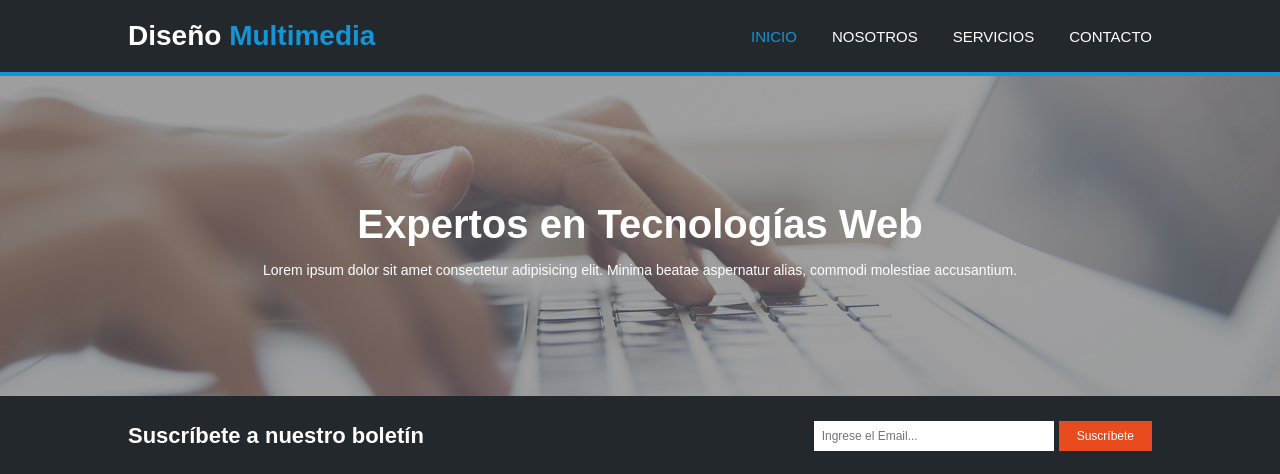
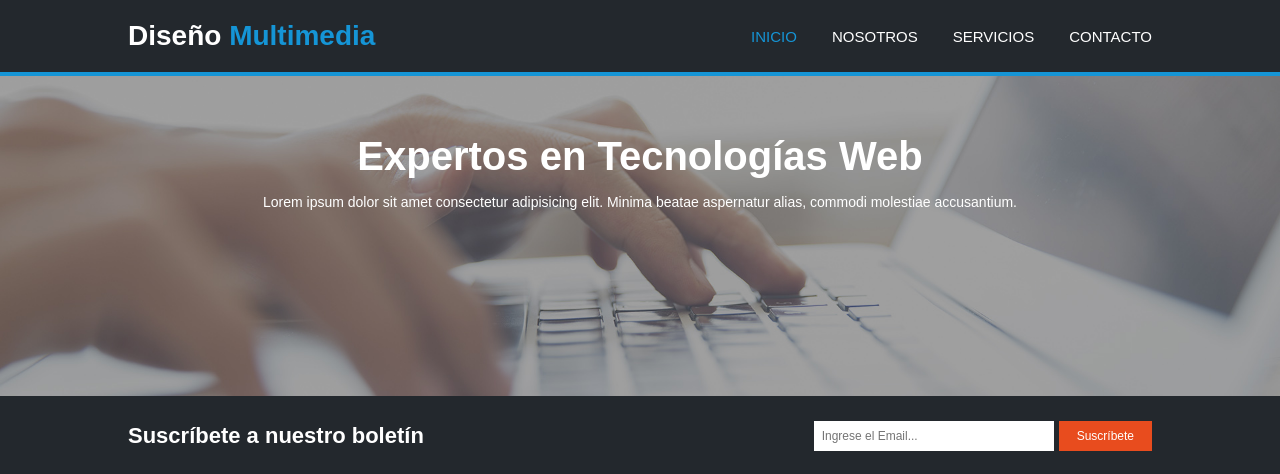
Before and after one commit to jheraldinparrarojas-design/Proyecto-Graphel, a plain HTML site: page index.html in a window 1280 px wide. Shown: the top 474 px of the page. Drawn offline with Linux system fonts and the light colour scheme.

Commit message:
Correción JP

```diff
--- a/style/style.css
+++ b/style/style.css
@@ -51,12 +51,13 @@ nav a.activo {
 body > main {
     display: flex;
     flex-direction: column;
+
 }
 
 .vision {
     display: flex;
     flex-direction: column;
-    object-fit: cover;
+    position: relative;
 }
 
 .vision img {
```
